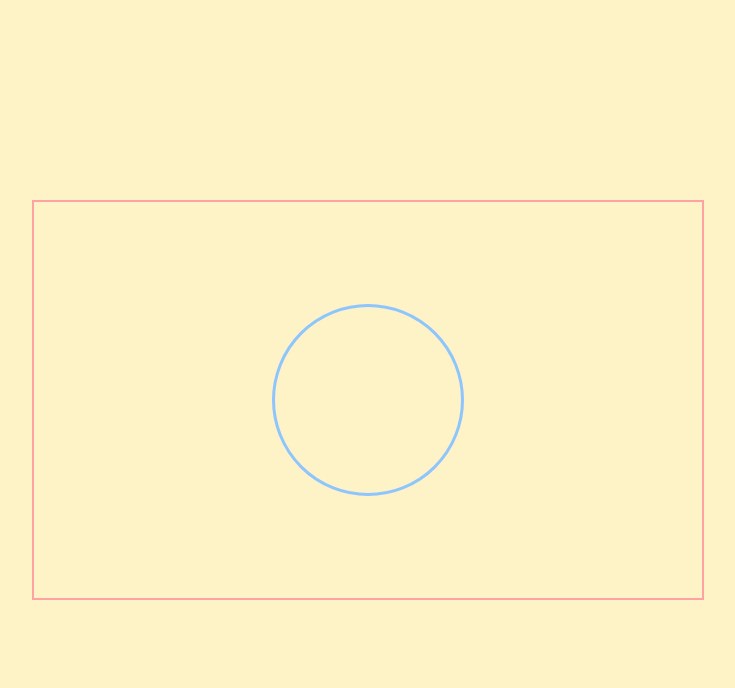
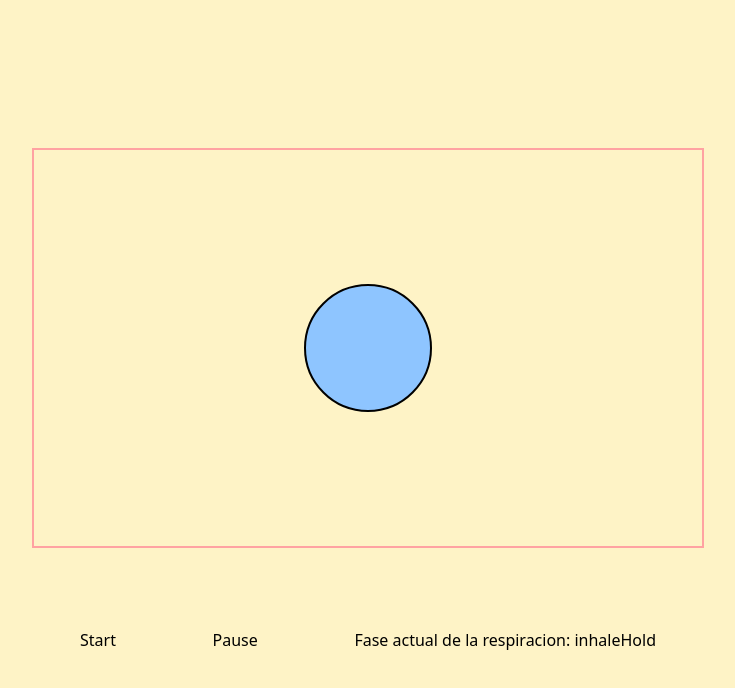
Before and after one commit to JanuDev12/calmy, a React (Vite) app: page / in a window 1280 px wide. Shown: the top 688 px of the page, without its empty margins (272-1007 px from the left). Built offline with nearby package versions, Linux system fonts and the light colour scheme.

Commit message:
feat: add breathing circle

```diff
--- a/src/App.tsx
+++ b/src/App.tsx
@@ -2,15 +2,84 @@
 import './App.css'
 import { motion } from "motion/react";
 import Breathcircle from './components/Breathcircle';
+import { useEffect, useMemo, useState } from 'react';
+
+// Define the phases of breathing
+const PHASES = [
+  {
+    name: "inhale",
+    duration: 4000,
+    transform: "scale(1.5)",
+  },
+  {
+    name: "inhaleHold",
+    duration: 4000,
+    transform: "scale(1.5)",
+  },
+  {
+    name: "exhale",
+    duration: 4000,
+    transform: "scale(1)",
+  },
+  {
+    name: "exhaleHold",
+    duration: 4000,
+    transform: "scale(1)",
+  },
+];
+
 
 function App() {
 
+  // Initial Phase on inhale
+  const [phase, setPhase] = useState(PHASES[0].name);
+
+
+  // Creating animations for each phase
+  const animationVariants = useMemo(() => {
+    return PHASES.reduce((variants, config) => {
+      variants[config.name] = {
+        transform: config.transform,
+        // Motion expects seconds
+        transition: { duration: config.duration / 1000, ease: "lineal"},
+      };
+      return variants;
+    }, {});
+  }, []);
+
+
+  // useEffect for transitioning to each phase of breathing
+  useEffect(() => {
+    const currentPhase = PHASES.findIndex(
+      (config) => config.name === phase
+    );
+    const nextPhase = (currentPhase + 1) % PHASES.length;
+    // Timer for calculate when transitioning to nextPhase
+    const timer = setTimeout(() => {
+      setPhase(PHASES[nextPhase].name);
+    }, PHASES[currentPhase].duration);
+    return () => clearTimeout(timer);
+  }, [phase]);
+
   return (
     <>
-      <div className="w-full h-screen bg-amber-100 flex justify-center items-center">
-        <motion.div className="w-2xl h-1/2 border-2 border-red-300 flex items-center">
-          <Breathcircle/>
+      <div className="w-full h-screen bg-amber-100 flex flex-col justify-center items-center">
+        <motion.div
+          className="w-2xl h-1/2 border-2 border-red-300 flex items-center"
+        >
+          <motion.div
+            className="mx-auto size-32 rounded-full border-2 bg-blue-300"
+            variants={animationVariants}
+            animate={phase}
+            initial={{transform: "scale(1)" }}
+            transition={{ease: 'linear'}}
+          ></motion.div>
         </motion.div>
+        <div className="w-xl mt-20 flex justify-between">
+          <button className="cursor-pointer">Start</button>
+          <button className="cursor-pointer">Pause</button>
+          <span>Fase actual de la respiracion: {phase}</span>
+        </div>
       </div>
     </>
   );
--- a/src/components/BreathCircle.tsx
+++ b/src/components/BreathCircle.tsx
@@ -1,16 +1,31 @@
-import { motion } from "motion/react";
+import { motion, useAnimate } from "motion/react";
+import { useEffect } from "react";
 
 
-function Breathcircle() {
+const Breathcircle =  ({
+    inhaleDuration = 4,
+    holdDuration = 7,
+    exhaleDuration = 8,
+    initialScale = 1,
+    inhaleScale = 1.5,
+    size = 150
+}) => {
+
+    const totalDuration = inhaleDuration + holdDuration + exhaleDuration;
+
+    const times = [0, inhaleDuration / totalDuration, (inhaleDuration + holdDuration) / totalDuration, 1, ]
+
   return (
-      <motion.div
-        className="mx-auto size-32 rounded-full border-2 border-blue-300"
-        animate={{
-          scale: 1.5,
-          transition: { duration: 2, repeat: Infinity },
-        }}
-      ></motion.div>
-
+    <motion.div
+      className="mx-auto size-32 rounded-full border-2 bg-blue-300"
+      animate={{ scale: [initialScale, inhaleScale, inhaleScale, initialScale]}}
+      transition={{
+        duration: totalDuration,
+        times,
+        repeat: Infinity
+      }}
+      style={{width: size, height: size}}
+    ></motion.div>
   );
 }
 
```
